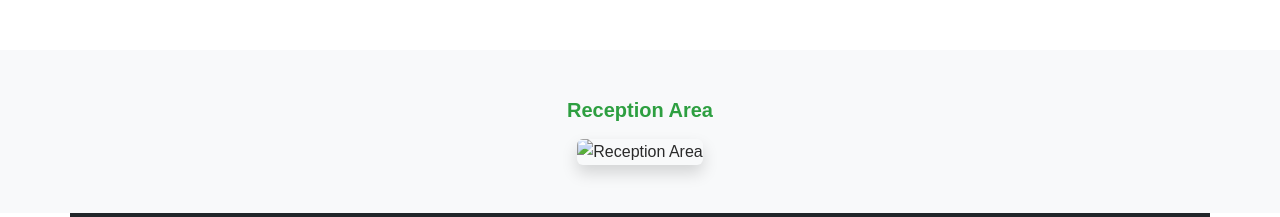
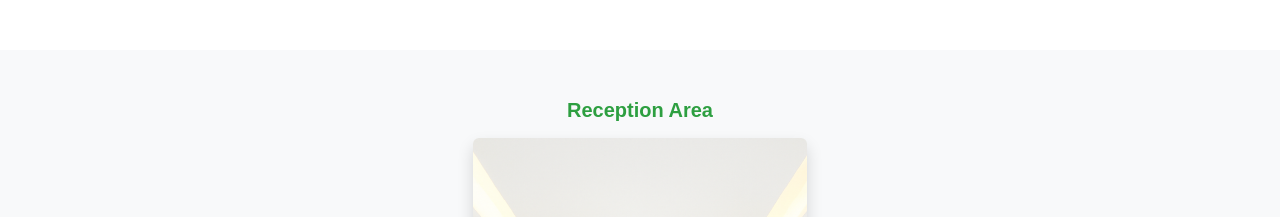
Before and after one commit to beyondlimitkw/clovertower, a plain HTML site: page services-pages/images-diagnostic-center.html in a window 1280 px wide. Shown: the part 840-1057 px from the top of the page. Drawn offline with nearby package versions, Linux system fonts and the light colour scheme.

Commit message:
updated path in images dc page.

```diff
--- a/services-pages/images-diagnostic-center.html
+++ b/services-pages/images-diagnostic-center.html
@@ -41,7 +41,7 @@
 <section class="section py-5 bg-light text-center">
   <div class="container">
     <h5 class="fw-semibold mb-3">Reception Area</h5>
-    <img src="../assets/images/services/images-diagnostic-center-extra.jpg" alt="Reception Area" class="img-fluid rounded shadow" style="max-height: 500px;">
+    <img src="../assets/images/services/images-diagnostic-center-extra.png" alt="Reception Area" class="img-fluid rounded shadow" style="max-height: 500px;">
   </div>
 </section>
 
```
